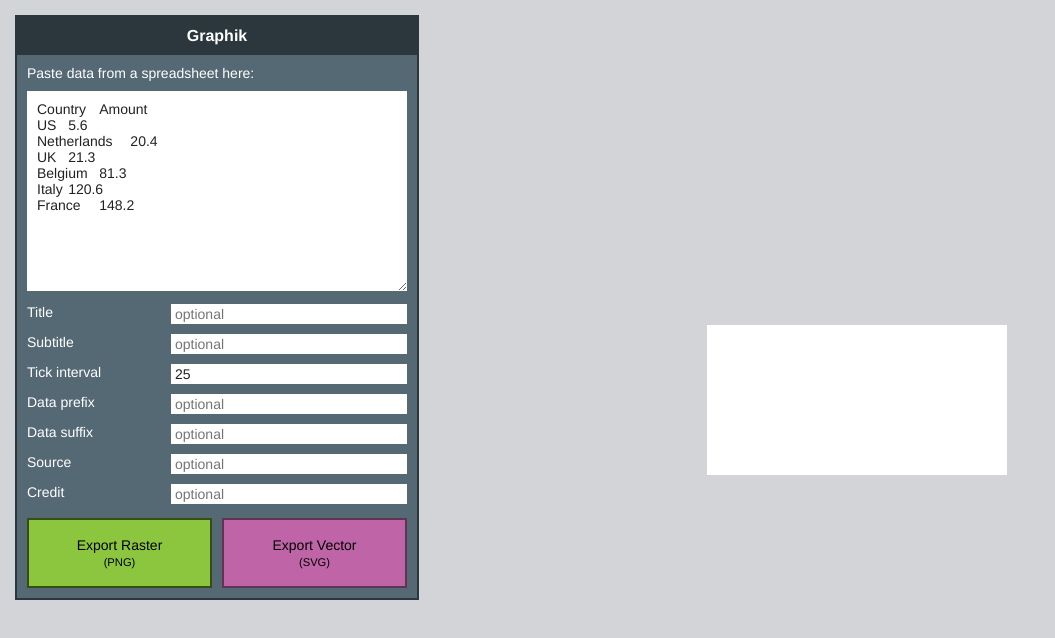
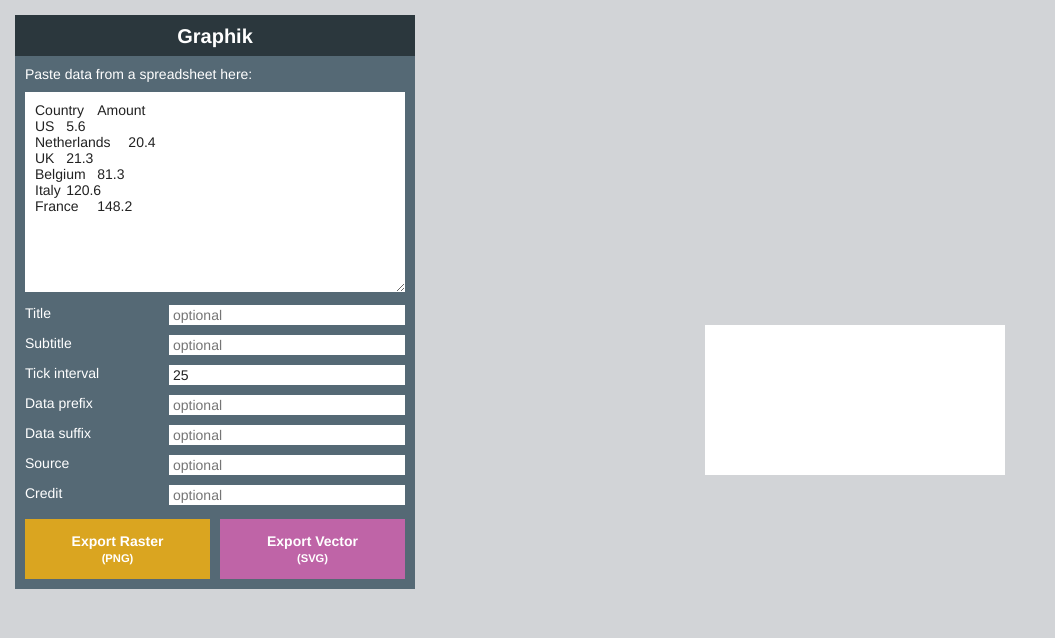
Before and after one commit to maxharlow/graphik, a plain HTML site: page index.html in a window 1280 px wide. Shown: the whole page, without its empty margins (0-1055 px from the left). Drawn offline with nearby package versions, Linux system fonts and the light colour scheme; a script that the page names is missing.

Commit message:
Update interface

```diff
--- a/index.css
+++ b/index.css
@@ -20,7 +20,6 @@ nav {
     float: left;
     background: #556975;
     margin: 15px;
-    border: 2px solid #2b373d;
     padding-bottom: 10px;
     overflow: scroll;
     color: white;
@@ -29,9 +28,9 @@ nav {
 
 h1 {
     margin: 0;
-    padding: 10px;
+    padding: 10px 10px 8px 10px;
     background: #2b373d;
-    font-size: 16px;
+    font-size: 20px;
     color: white;
     text-align: center;
 }
@@ -71,9 +70,11 @@ p {
 button {
     display: inline-block;
     width: calc(50% - 15px);
-    height: 70px;
+    height: 60px;
     padding: 0;
+    color: white;
     font: inherit;
+    font-weight: bold;
 }
 
 button span {
@@ -82,24 +83,20 @@ button span {
 
 button.png {
     margin: 4px 5px 0 10px;
-    background: #8cc63e;
-    border: 2px solid #364d18;
+    border: none;
+    background: #daa520;
 }
 
 button.png:active {
-    border: 2px solid #23320f;
-    background: #364d18;
-    color: #8cc63e;
+    background: #8a6814;
 }
 
 button.svg {
     margin: 4px 10px 0 5px;
+    border: none;
     background: #bf64a7;
-    border: 2px solid #613354;
 }
 
 button.svg:active {
-    border: 2px solid #2d1727;
-    background: #613354;
-    color: #bf64a7;
+    background: #8a4878;
 }
```
